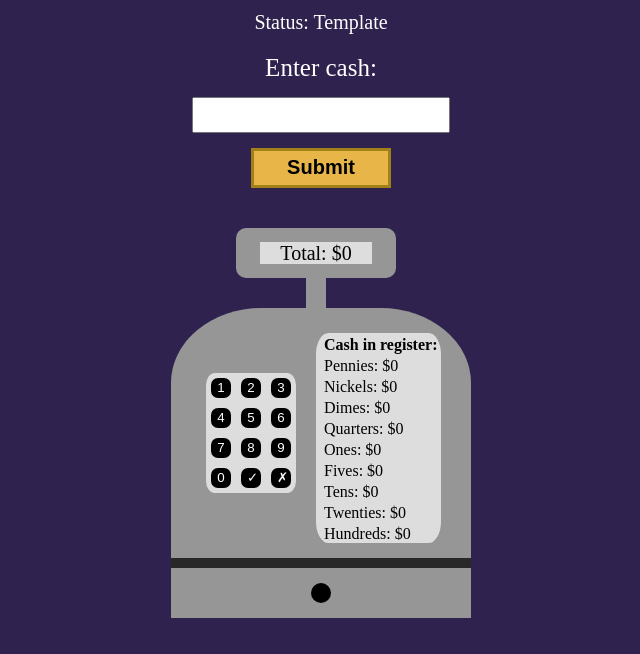
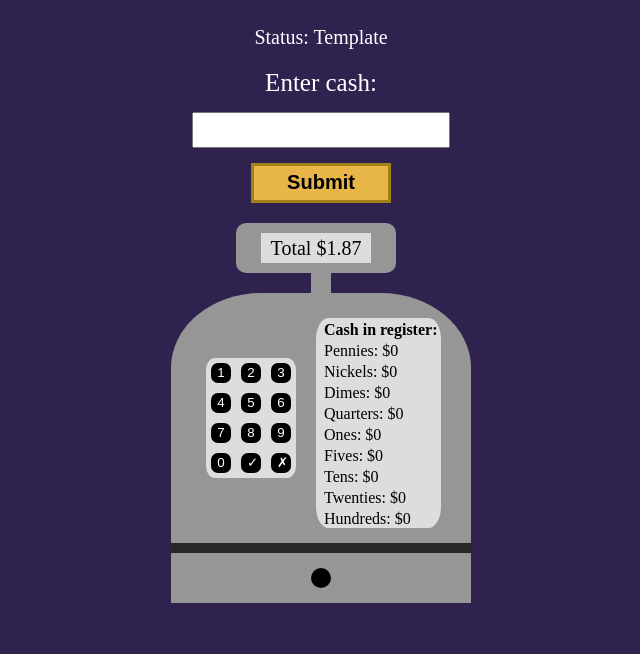
Before and after one commit to Fisoou/CashRegister, a plain HTML site: page index.html in a window 1280 px wide. Shown: the part 146-800 px from the top of the page, without its empty margins (319-959 px from the left). Drawn offline with Linux system fonts and the light colour scheme.

Commit message:
price display

```diff
--- a/index.html
+++ b/index.html
@@ -20,7 +20,9 @@
 
     <div class="register-container">
       <div class="screen">
-        <p id="price-screen"><span>Total: $0</span></p>
+        <div id="priceScreen">
+          <div id="priceBackground">Total: $0</div>
+        </div>
         <div class="connector"></div>
       </div>
 
--- a/script.js
+++ b/script.js
@@ -1,6 +1,7 @@
 const input = document.getElementById("user-input");
 const submit = document.getElementById("purchase-btn");
 const buttons = document.querySelectorAll(".buttons button");
+const priceBackground = document.getElementById("priceBackground");
 
 let price = 1.87;
 const cash = 0;
@@ -30,4 +31,13 @@ buttons.forEach((button) => {
   });
 });
 
-const calculate = () => {};
+window.addEventListener("load", () => {
+  console.log("loaded");
+  priceBackground.textContent = `Total $${price}`;
+});
+
+const calculate = () => {
+  if (cash < price) {
+    alert("Customer does not have enough money to purchase the item");
+  }
+};
--- a/styles.css
+++ b/styles.css
@@ -20,28 +20,33 @@ h1 {
 .change {
   font-size: 20px;
 }
-#price-screen {
+#priceScreen {
   background-color: rgb(150, 150, 150);
   width: 160px;
   height: 50px;
   font-size: 20px;
-  text-align: center;
   margin-left: 65px;
   text-align: center;
   vertical-align: middle;
   line-height: 50px;
   border-radius: 10px;
   color: black;
+  display: flex;
+  justify-content: center;
+  align-items: center;
 }
-#price-screen span {
+#priceBackground {
   background-color: rgb(221, 221, 221);
-  padding: 0 20px 0 20px;
+  width: 110px;
+  height: 30px;
+  display: flex;
+  flex-direction: column;
+  justify-content: center;
 }
 .connector {
   width: 20px;
-  height: 30px;
-  padding: 0;
-  margin: -20px 0 0 135px;
+  height: 20px;
+  margin: auto;
   background-color: rgb(150, 150, 150);
 }
 .cash-label {
```
